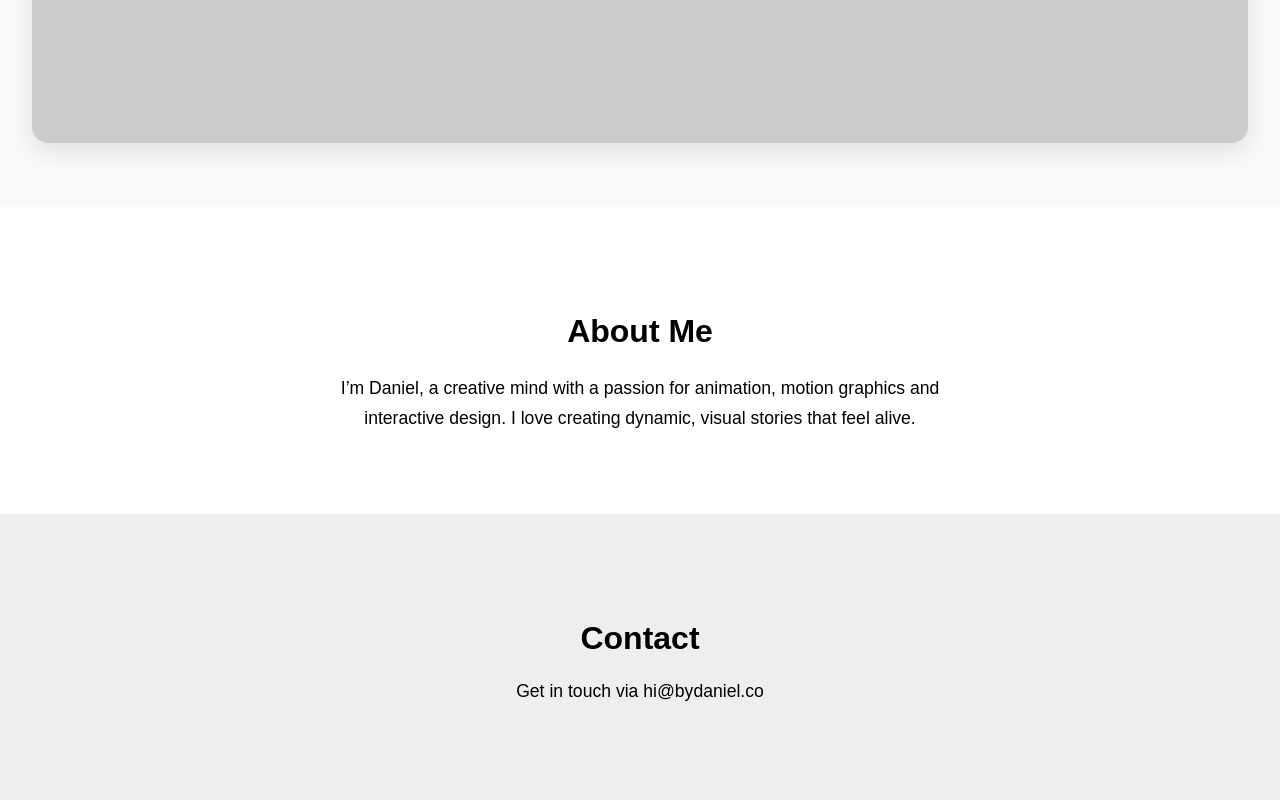
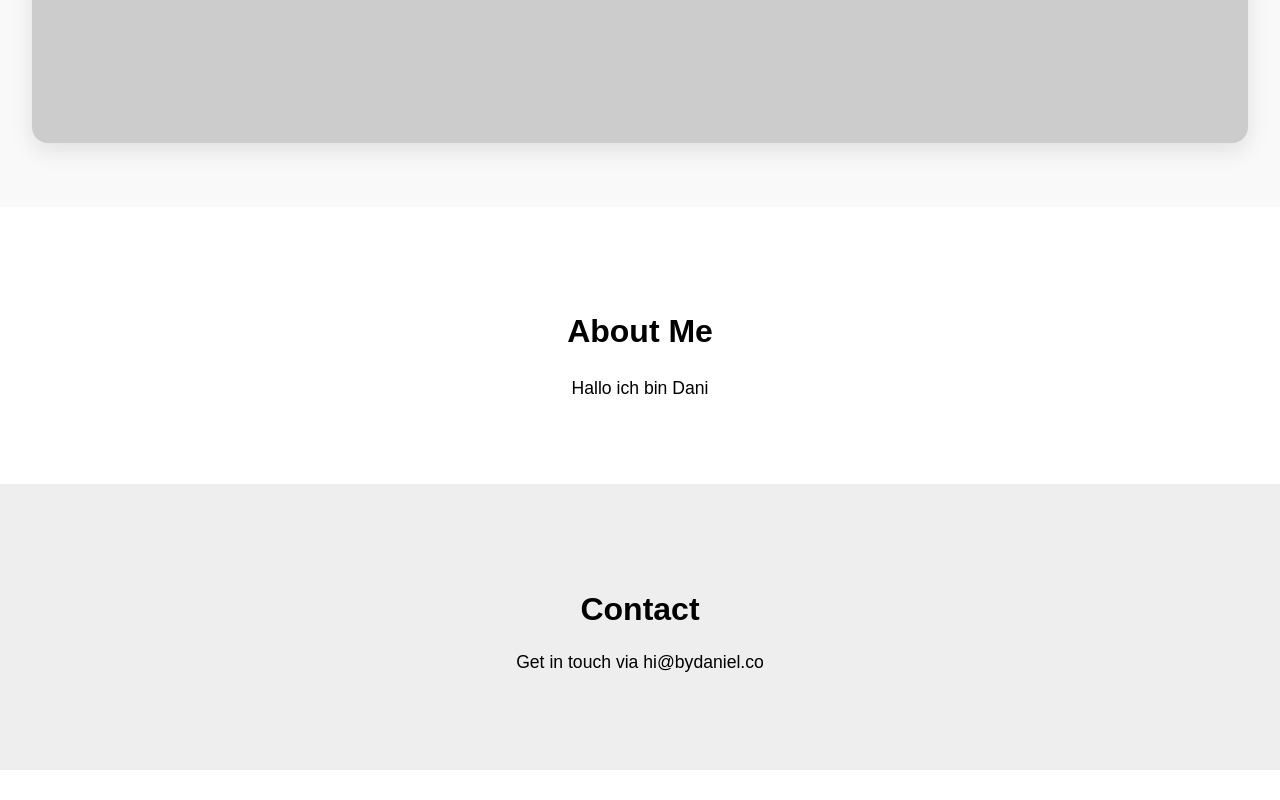
Before and after one commit to inbetweened/portfolio, a Next.js app: page / in a window 1280 px wide. Shown: the part 1797-2597 px from the top of the page. After the commit the page ends 2567 px from the top, so only its background shows below. Built offline with nearby package versions, Linux system fonts and the light colour scheme.

Commit message:
Update About.jsx
Anpassen

```diff
--- a/components/About.jsx
+++ b/components/About.jsx
@@ -5,9 +5,7 @@ export default function About({ aboutRef }) {
     <section id="aboutme" ref={aboutRef} className={styles.about}>
       <h2 className={styles.heading}>About Me</h2>
       <p className={styles.text}>
-        I’m Daniel, a creative mind with a passion for animation, motion graphics
-        and interactive design. I love creating dynamic, visual stories that feel
-        alive.
+        Hallo ich bin Dani
       </p>
     </section>
   );
```
